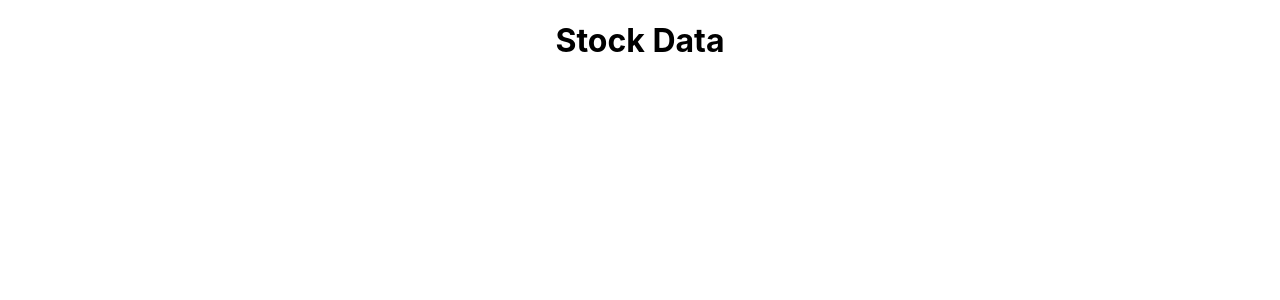
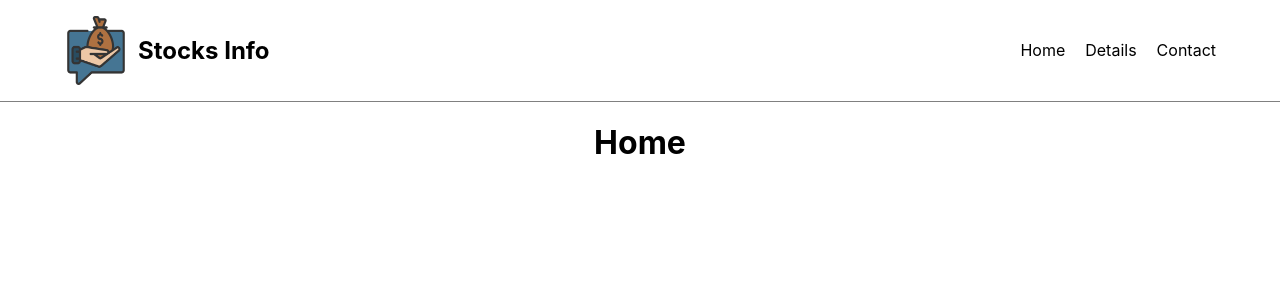
Before and after one commit to Haywayaheadshot/financial-modelling, a React (Create React App) app: page / in a window 1280 px wide. Shown: the top 300 px of the page. Built offline with nearby package versions, Linux system fonts and the light colour scheme.

Commit message:
Add Browser react to handle page naviagation

```diff
--- a/src/App.js
+++ b/src/App.js
@@ -1,10 +1,22 @@
-import './App.css';
+import { BrowserRouter as Router, Route, Routes } from 'react-router-dom';
+import './styles/App.css';
+import Navbar from './components/Navbar';
+import Home from './pages/Home';
+import Details from './pages/Details';
+import Contact from './pages/Contact';
 
 function App() {
   return (
-    <div className="App">
-      <h1>Stock Data</h1>
-    </div>
+    <Router>
+      <div className="App">
+        <Navbar />
+        <Routes>
+          <Route exact path="/details" element={<Details />} />
+          <Route exact path="/" element={<Home />} />
+          <Route exact path="/contact" element={<Contact />} />
+        </Routes>
+      </div>
+    </Router>
   );
 }
 
```
